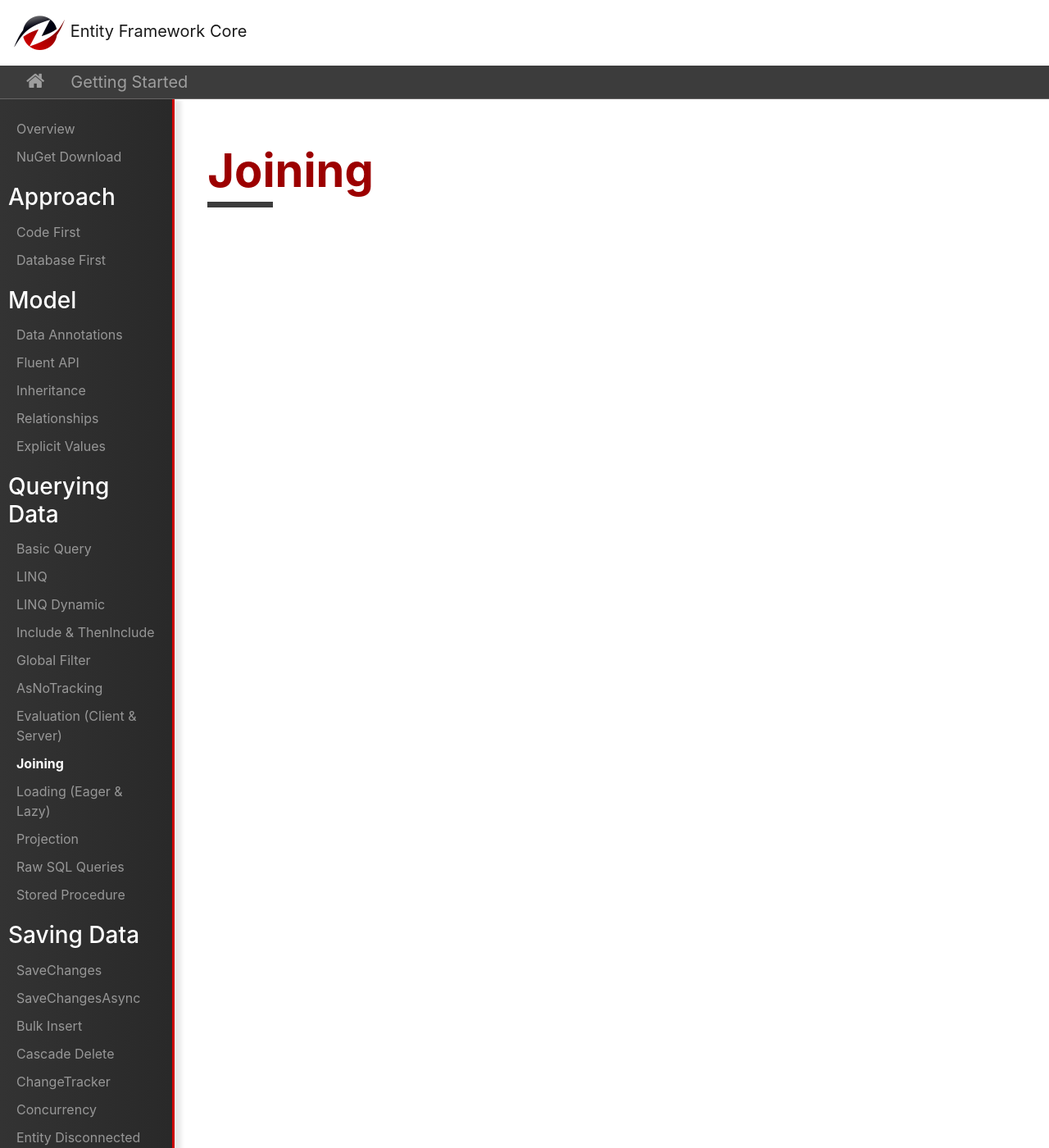
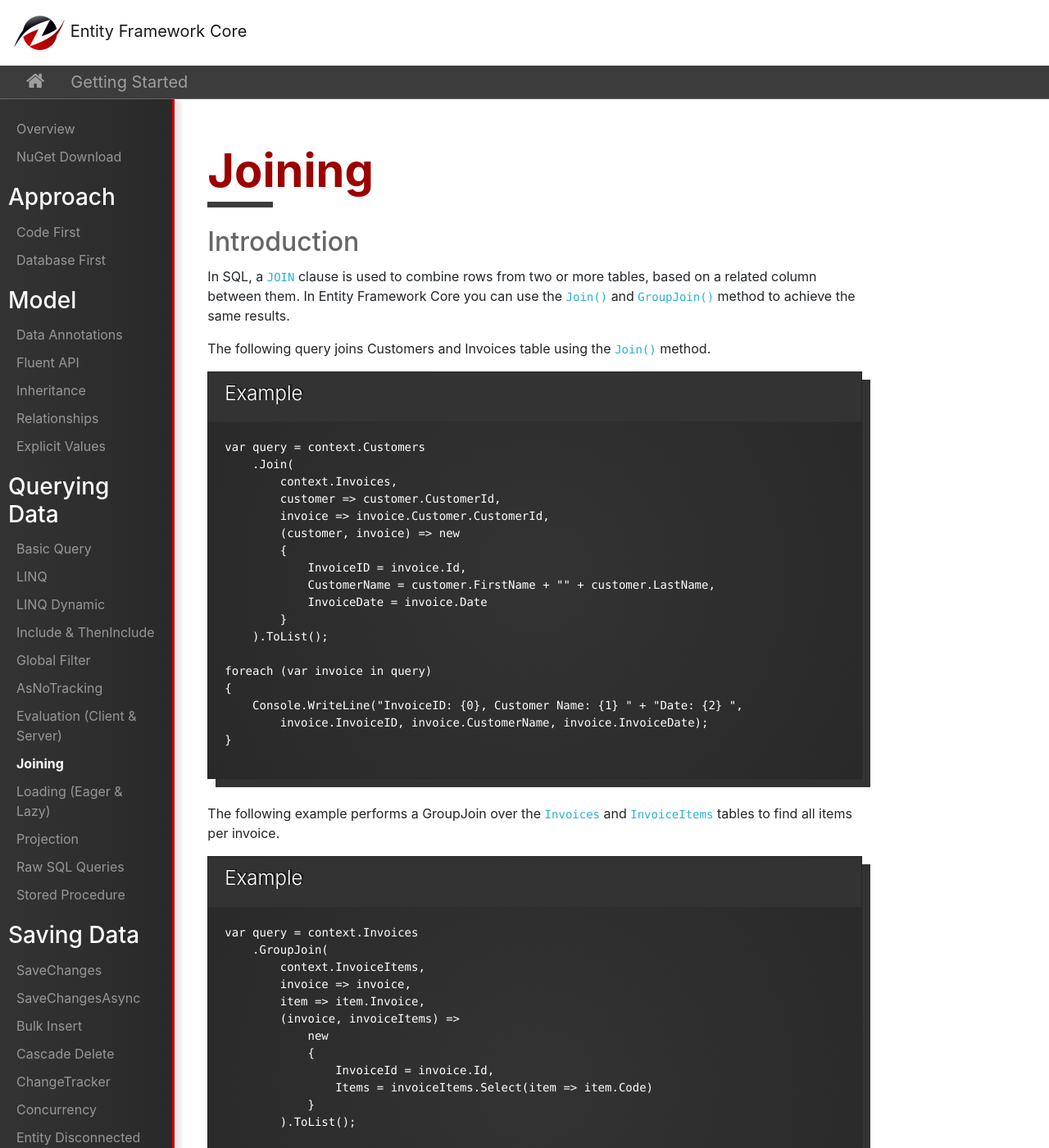
Before and after one commit to zzzprojects/EntityFrameworkCore, a Jekyll site: the page built from docs/pages/getting-started/querying-data/joining.md, in a window 1280 px wide and 1400 px high. Shown: the whole window at 82% size. Built offline with Jekyll 4.4.1, drawn with Linux system fonts in a browser that asks for light colours; nearby versions of some CDN libraries; our own code applies the rules of GitHub Pages for plain Markdown files; some of the changed text lies outside the part shown.

Commit message:
Added Joining article

```diff
--- a/docs/pages/getting-started/querying-data/joining.md
+++ b/docs/pages/getting-started/querying-data/joining.md
@@ -1,3 +1,62 @@
 ---
 permalink: querying-data-joining
 ---
+
+## Introduction
+
+In SQL, a `JOIN` clause is used to combine rows from two or more tables, based on a related column between them. In Entity Framework Core you can use the `Join()` and `GroupJoin()` method to achieve the same results.
+
+The following query joins Customers and Invoices table using the `Join()` method.
+
+{% include template-example.html %}
+{% highlight csharp %}
+
+var query = context.Customers
+    .Join(
+        context.Invoices,
+        customer => customer.CustomerId,
+        invoice => invoice.Customer.CustomerId,
+        (customer, invoice) => new
+        {
+            InvoiceID = invoice.Id,
+            CustomerName = customer.FirstName + "" + customer.LastName,
+            InvoiceDate = invoice.Date
+        }
+    ).ToList();
+
+foreach (var invoice in query)
+{
+    Console.WriteLine("InvoiceID: {0}, Customer Name: {1} " + "Date: {2} ",
+        invoice.InvoiceID, invoice.CustomerName, invoice.InvoiceDate);
+}
+
+{% endhighlight %}
+
+The following example performs a GroupJoin over the `Invoices` and `InvoiceItems` tables to find all items per invoice.
+
+{% include template-example.html %}
+{% highlight csharp %}
+
+var query = context.Invoices
+    .GroupJoin(
+        context.InvoiceItems,
+        invoice => invoice,
+        item => item.Invoice,
+        (invoice, invoiceItems) =>
+            new
+            {
+                InvoiceId = invoice.Id,
+                Items = invoiceItems.Select(item => item.Code)
+            }
+        ).ToList();
+
+foreach (var obj in query)
+{
+    Console.WriteLine("{0}:", obj.InvoiceId);
+    foreach (var item in obj.Items)
+    {
+        Console.WriteLine("  {0}", item);
+    }
+}
+
+{% endhighlight %}
```
